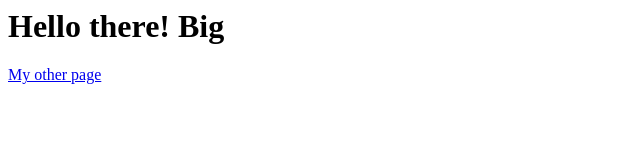
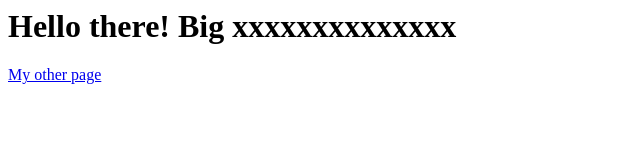
Before and after one commit to bigdev89/html_project, a plain HTML site: page index.html in a window 1280 px wide. Shown: the whole page, without its empty margins (0-640 px from the left). Drawn offline with Linux system fonts and the light colour scheme.

Commit message:
Update index.html

```diff
--- a/index.html
+++ b/index.html
@@ -5,7 +5,7 @@
     <!-- <link rel="stylesheet" type="text/css" href="styles.css"> -->
   </head>
   <body>
-    <h1>Hello there! Big</h1>
+    <h1>Hello there! Big xxxxxxxxxxxxxx</h1>
     <a href="/me.html">My other page</a>
   </body>
 </html>
```
